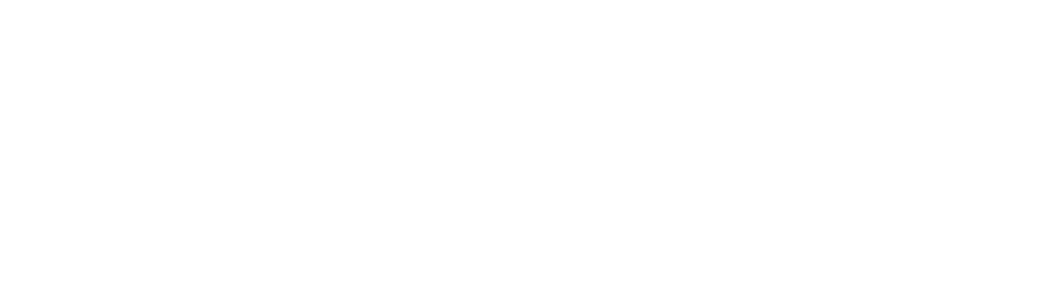
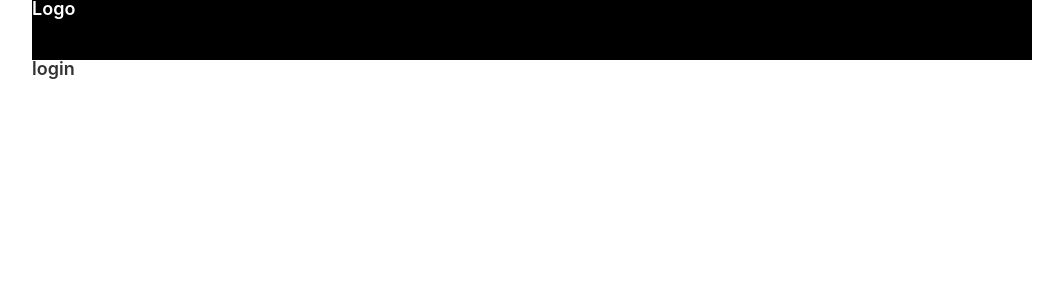
Before and after one commit to hansejun/Q-Port_TEST, a React (Create React App) app: page /login in a window 1280 px wide. Before the commit this address had no page. Shown: the top 300 px of the page, without its empty margins (108-1171 px from the left). Built offline with nearby package versions, Linux system fonts and the light colour scheme; a web font is replaced by a local one.

Commit message:
페이지들 생성
회원가입 페이지
로그인 페이지
프로필 페이지
라우터 수정

```diff
--- /dev/null
+++ b/src/pages/Join.jsx
@@ -0,0 +1,10 @@
+import Layout from "../components/Layout/Layout";
+
+function Join() {
+  return (
+    <Layout>
+      <div>Join</div>
+    </Layout>
+  );
+}
+export default Join;
--- /dev/null
+++ b/src/pages/Login.jsx
@@ -0,0 +1,11 @@
+import Layout from "../components/Layout/Layout";
+
+function Login() {
+  return (
+    <Layout>
+      <div>login</div>
+    </Layout>
+  );
+}
+
+export default Login;
--- /dev/null
+++ b/src/pages/Profile.jsx
@@ -0,0 +1,10 @@
+import Layout from "../components/Layout/Layout";
+
+function Profile() {
+  return (
+    <Layout>
+      <div>Profile</div>
+    </Layout>
+  );
+}
+export default Profile;
--- a/src/shared/Router.jsx
+++ b/src/shared/Router.jsx
@@ -1,11 +1,17 @@
 import { BrowserRouter, Routes, Route } from "react-router-dom";
 import Home from "../pages/Home";
+import Join from "../pages/Join";
+import Login from "../pages/Login";
+import Profile from "../pages/Profile";
 
 function Router() {
   return (
     <BrowserRouter>
       <Routes>
         <Route path="/" element={<Home />} />
+        <Route path="/login" element={<Login />} />
+        <Route path="/join" element={<Join />} />
+        <Route path="/profile/:id" element={<Profile />} />
       </Routes>
     </BrowserRouter>
   );
```
Also changed, not shown: refer.txt.
